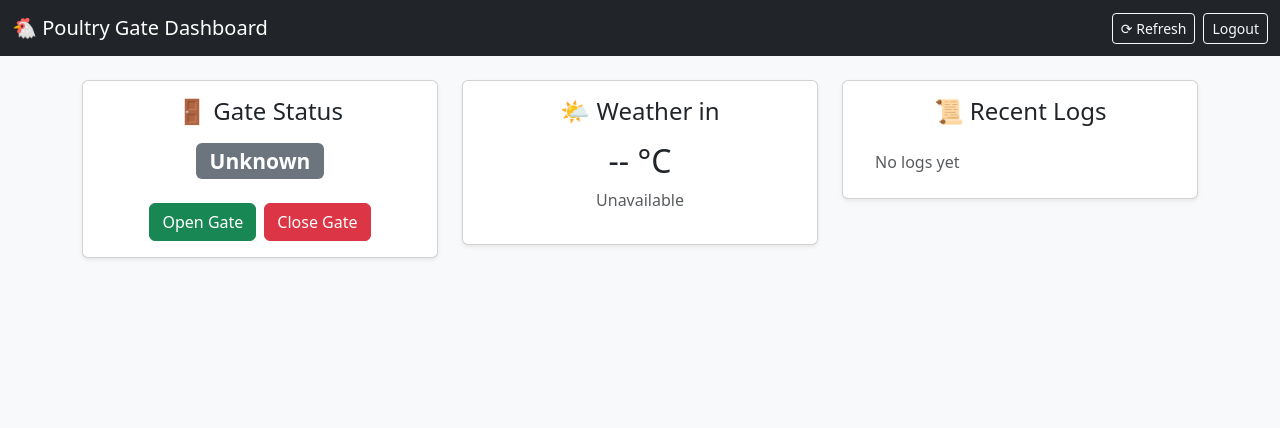
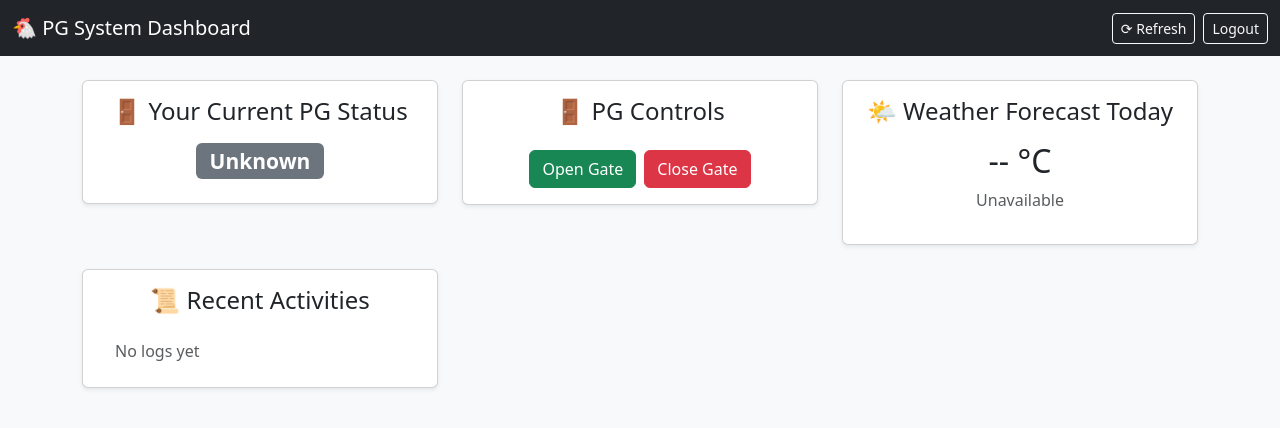
Before and after one commit to attohx/automatic-door-project, a Flask app: template templates/dashboard.html in a window 1280 px wide. Shown: the top 428 px of the page. Run offline with Flask 3, Linux system fonts and the light colour scheme; the template is opened without the code that fills it, so the values that code supplies are empty.

Commit message:
dashboard changes

```diff
--- a/templates/dashboard.html
+++ b/templates/dashboard.html
@@ -11,7 +11,7 @@
   <nav class="navbar navbar-expand-lg navbar-dark bg-dark">
   <div class="container-fluid">
     <!-- Brand on the left -->
-    <span class="navbar-brand">🐔 Poultry Gate Dashboard</span>
+    <span class="navbar-brand">🐔 PG System Dashboard</span>
 
     <!-- Actions on the right -->
     <div class="d-flex">
@@ -32,10 +32,18 @@
       <div class="col-md-4">
         <div class="card shadow-sm text-center">
           <div class="card-body">
-            <h4 class="card-title mb-3">🚪 Gate Status</h4>
+            <h4 class="card-title mb-3">🚪 Your Current PG Status</h4>
             <h3 id="gate-status">
               <span class="badge bg-secondary">Loading...</span>
             </h3>
+          </div>
+        </div>
+      </div>
+      <!-- Door Controls -->
+      <div class="col-md-4">
+        <div class="card shadow-sm text-center">
+          <div class="card-body">
+            <h4 class="card-title mb-3">🚪 PG Controls</h4>
             <div class="mt-4 d-flex justify-content-center gap-2">
               <a href="/open" class="btn btn-success">Open Gate</a>
               <a href="/close" class="btn btn-danger">Close Gate</a>
@@ -44,11 +52,12 @@
         </div>
       </div>
 
+
       <!-- Weather -->
       <div class="col-md-4">
         <div class="card shadow-sm text-center">
           <div class="card-body">
-            <h4 class="card-title mb-3">🌤 Weather in {{city}}</h4>
+            <h4 class="card-title mb-3">🌤 Weather Forecast Today</h4>
             <h2 id="weather-temp">-- °C</h2>
             <p id="weather-condition" class="text-muted">Loading...</p>
           </div>
@@ -59,7 +68,7 @@
       <div class="col-md-4">
         <div class="card shadow-sm">
           <div class="card-body">
-            <h4 class="card-title text-center mb-3">📜 Recent Logs</h4>
+            <h4 class="card-title text-center mb-3">📜 Recent Activities</h4>
             <ul id="log-list" class="list-group list-group-flush"
                 style="max-height: 250px; overflow-y: auto;">
               <li class="list-group-item text-muted">Loading...</li>
```
